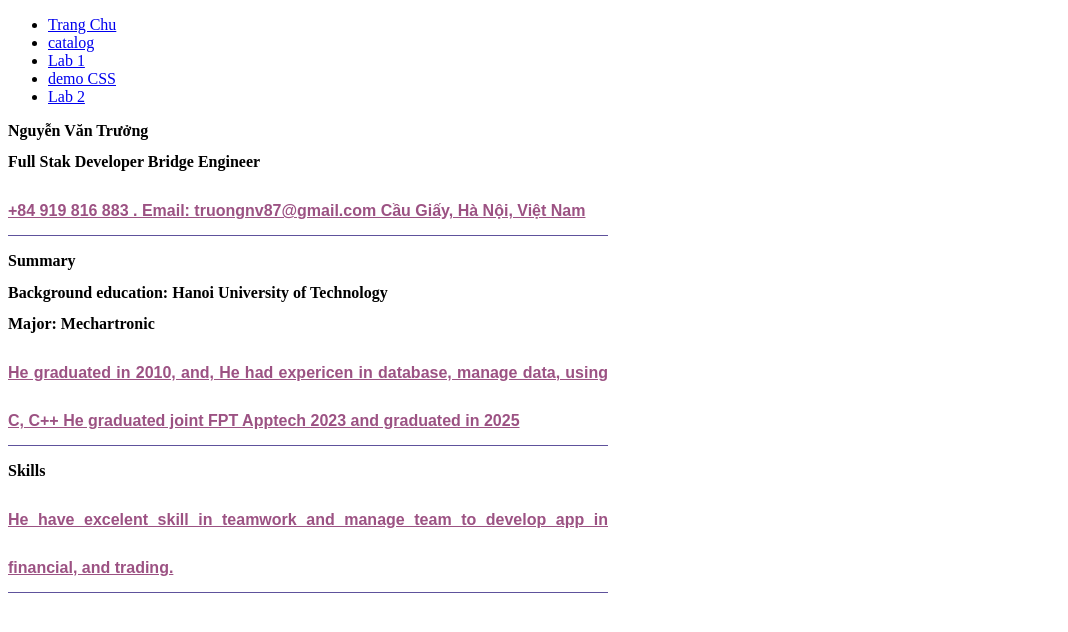
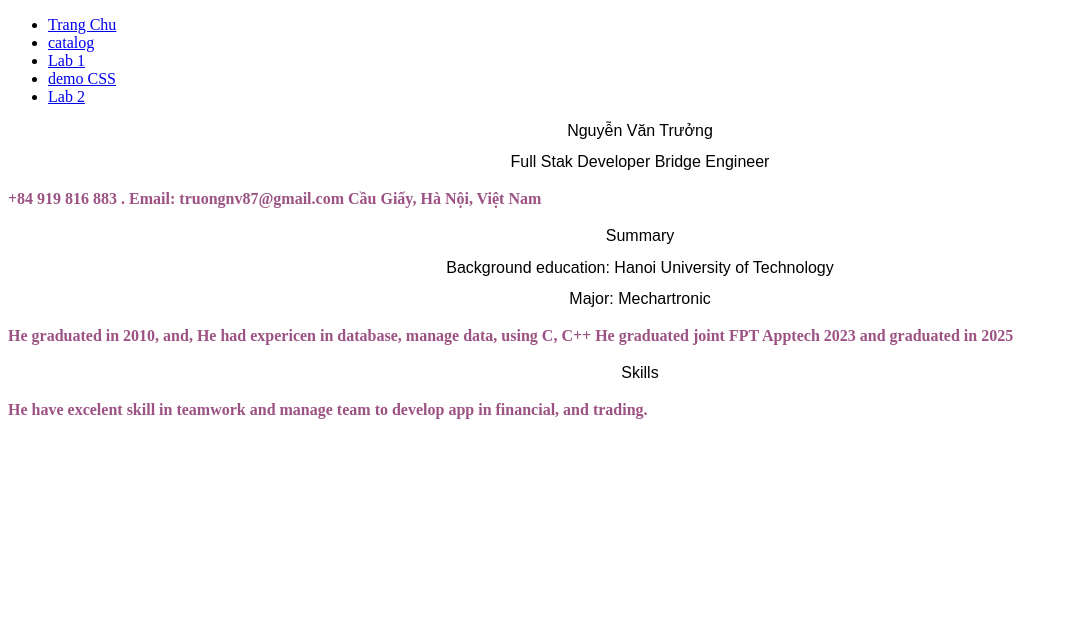
Before and after one commit to nguyenvantruongbk/T2311E_HTML, a PHP site: page /lab2.html in a window 1280 px wide. Shown: the top 632 px of the page, without its empty margins (0-1068 px from the left). Run offline with PHP 8.4, Linux system fonts and the light colour scheme.

Commit message:
lab 2 21h20

```diff
--- a/css/app_lab2.css
+++ b/css/app_lab2.css
@@ -1,27 +1,32 @@
 h1{
     font-size: 16px;
+    font-family: Arial, Helvetica, sans-serif;
+    text-align: center;
+    font-weight: 400;
+
 }
 h2{
     font-size: 16px;
+    font-family: Arial, Helvetica, sans-serif;
+    text-align: center;
+    font-weight: 400;
 }
 h3{
     font-size: 16px;
+    font-family: Arial, Helvetica, sans-serif;
+    text-align: center;
 }
 h4{
     font-size: 16px;
+    font-family: Arial, Helvetica, sans-serif;
+    text-align: center;
 }
 p{
     color: #9c5283;
     font-size: 16px;
-    line-height: 3.0;
-    font-family: Arial, Helvetica, sans-serif;
-    text-align: justify; /* can deu*/
-    text-decoration: underline;/* can deu*/
-    text-transform: none;/*uppercase;*/
-    font-weight: 700;/* 100 thin 200 semi light 400 500-medium 600-semibold 700-bold 800-etrabold 900-black*/
-   /* background-color: bisque;*/
-  /* background:image() ;*/
-    width: 600px;
-    border-bottom: 1px solid #5e529c;
+    line-height: 1.5;
+    font-weight: 700;
+    text-align: justify;
+
 
 }
```
